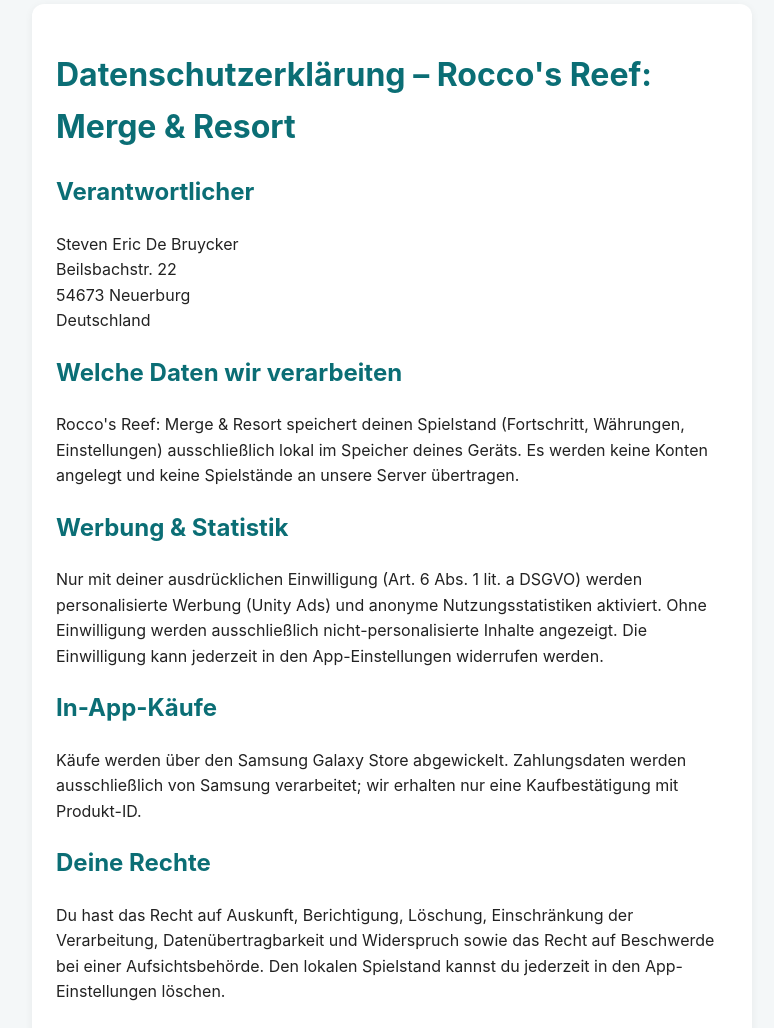
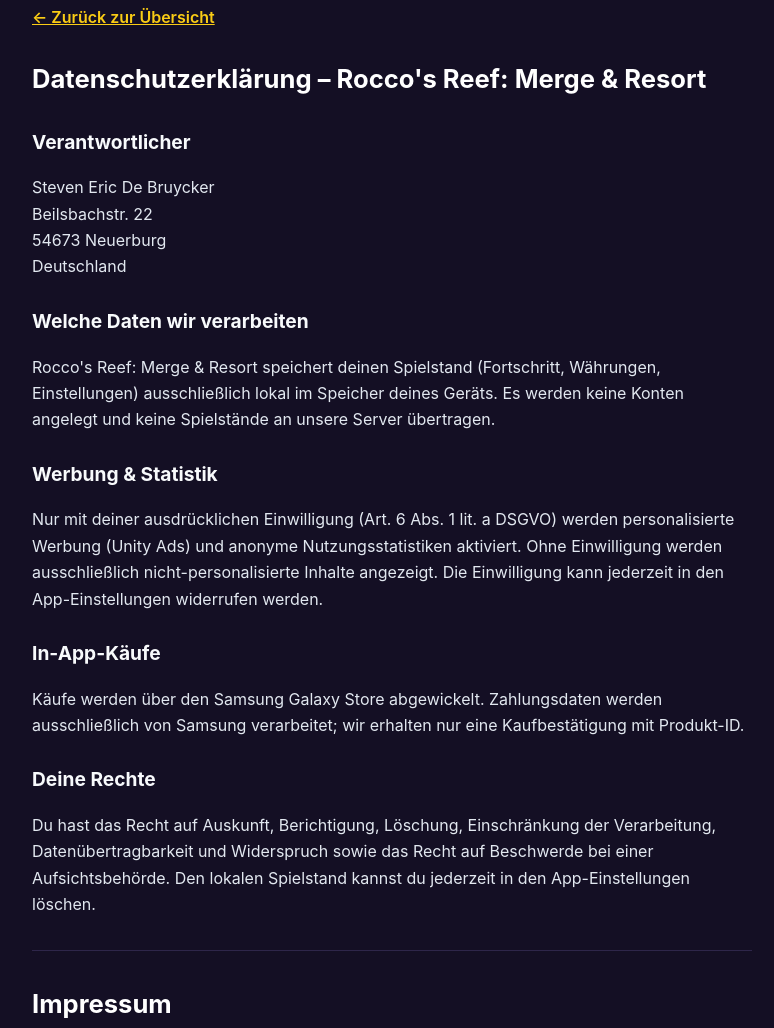
Before and after one commit to Eamost1/privacy-policy, a plain HTML site: page roccos-reef.html in a window 1280 px wide. Shown: the part 16-1044 px from the top of the page, without its empty margins (248-1022 px from the left). Drawn offline with Linux system fonts and the light colour scheme.

Commit message:
Update roccos-reef.html

```diff
--- a/roccos-reef.html
+++ b/roccos-reef.html
@@ -5,14 +5,15 @@
   <meta name="viewport" content="width=device-width, initial-scale=1.0" />
   <title>Datenschutz & Impressum – Rocco's Reef</title>
   <style>
-    body { font-family: -apple-system, BlinkMacSystemFont, "Segoe UI", Roboto, sans-serif; line-height: 1.6; max-width: 720px; margin: 0 auto; padding: 20px; background: #f4f7f8; color: #222; }
-    .card { background: #fff; padding: 24px; border-radius: 12px; box-shadow: 0 2px 8px rgba(0,0,0,0.06); margin-bottom: 20px; }
-    h1, h2 { color: #0b6e75; }
-    hr { border: 0; border-top: 1px solid #ddd; margin: 28px 0; }
+    body { font-family: -apple-system, BlinkMacSystemFont, "Segoe UI", Roboto, sans-serif; line-height: 1.65; max-width: 720px; margin: 0 auto; padding: 20px; background: #140f24; color: #e2e8f0; }
+    .back { display: inline-block; color: #facc15; text-decoration: underline; font-weight: 600; margin-bottom: 18px; }
+    h1 { color: #ffffff; font-size: 1.6rem; margin-top: 10px; }
+    h2 { color: #f8fafc; font-size: 1.2rem; margin-top: 26px; }
+    hr { border: 0; border-top: 1px solid #2e264a; margin: 32px 0; }
   </style>
 </head>
 <body>
-  <div class="card">
+  <a class="back" href="index.html">← Zurück zur Übersicht</a>
     <h1>Datenschutzerklärung – Rocco's Reef: Merge & Resort</h1>
     <h2>Verantwortlicher</h2>
     <p>Steven Eric De Bruycker<br>Beilsbachstr. 22<br>54673 Neuerburg<br>Deutschland</p>
```
